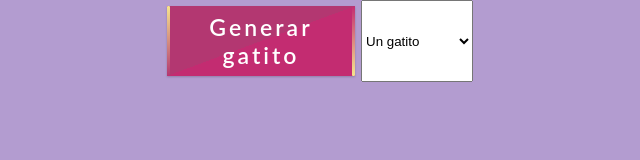
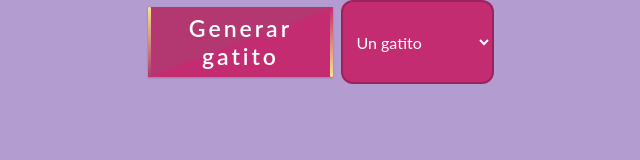
Before and after one commit to VaninaLopetegui/Generador-de-gatitos-random, a plain HTML site: page index.html in a window 1280 px wide. Shown: the top 160 px of the page, without its empty margins (323-963 px from the left). Drawn offline with Linux system fonts and the light colour scheme.

Commit message:
se le agregó estilo al select

```diff
--- a/css/style.css
+++ b/css/style.css
@@ -162,3 +162,34 @@ button:hover{
 button:hover span{
     animation-play-state: paused;
 }
+
+.contenedorSelectGatitos{
+    font-family: 'Lato';
+	cursor: pointer;
+    padding: 7px 10px;
+    outline: 0;
+    border: 0;
+	border-radius: 0;
+	background: #c32c71;
+	color: #7b7b7b;
+	font-size: 1em;
+	color: white;
+	border:2px solid rgba(0,0,0,0.2);
+    border-radius: 12px;
+    position: relative;
+    transition: all 0.25s ease;
+}
+
+.contenedorSelectGatitos:hover{
+	background:#d685aa;
+}
+
+.contenedorSelectGatitos i{
+	position: absolute;
+	right: 20px;
+	top: calc(50% - 13px);
+	display: block;
+	border-left:4px solid #c32c71;
+	border-bottom:4px solid #c32c71;
+	transition: all 0.25s ease;
+}
--- a/index.html
+++ b/index.html
@@ -18,7 +18,7 @@
                     <span></span>
                     <span></span>
                 </button>
-                <select id="cantidadGatitos">
+                <select id="cantidadGatitos" class="contenedorSelectGatitos">
                     <option value="unGatito" selected>Un gatito</option>
                     <option value="cincoGatitos" >5 gatitos</option>
                     <option value="MuchosGatitos">Muchos gatitos</option>
```
